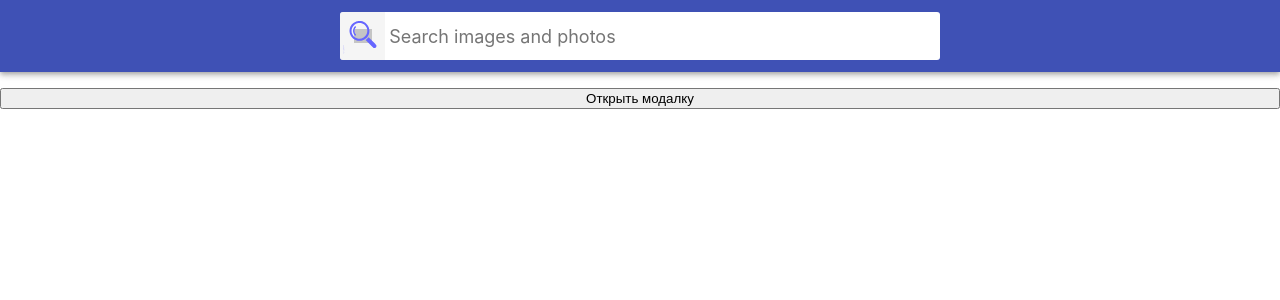
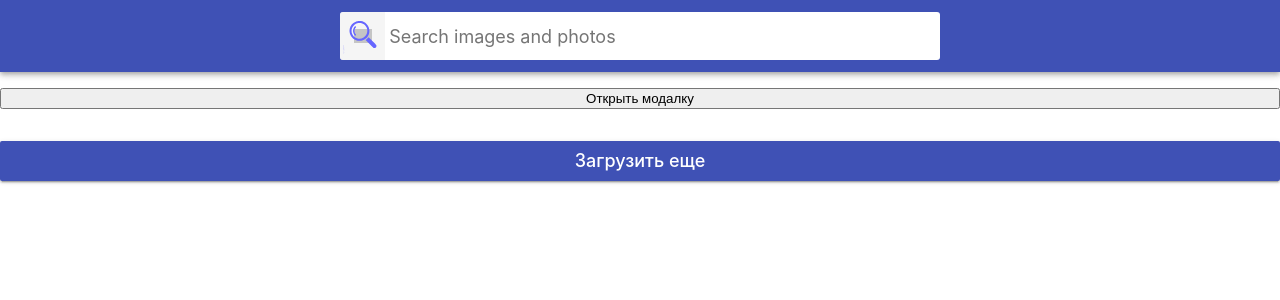
Before and after one commit to SvetlanaMerkurieva/goit-react-hw-03-image-finder, a React (Create React App) app: page / in a window 1280 px wide. Shown: the top 300 px of the page. Built offline with nearby package versions, Linux system fonts and the light colour scheme; grey boxes are pictures that could not be loaded.

Commit message:
Adds code for LoadMoreButton

```diff
--- a/src/components/App/App.jsx
+++ b/src/components/App/App.jsx
@@ -1,6 +1,7 @@
 import { Component } from 'react';
 import { Searchbar } from '../Searchbar/Searchbar';
 import { ImageGallery } from '../ImageGallery/ImageGallery';
+import { LoadMoreBtn } from '../Button/Button';
 import { Modal } from '../Modal/Modal';
 import s from './App.module.css';
 
@@ -28,6 +29,7 @@ class App extends Component {
           Открыть модалку
         </button>
         <ImageGallery imgName={this.state.imgName} />
+        <LoadMoreBtn />
       </div>
     );
   }
--- a/src/components/Button/Button.jsx
+++ b/src/components/Button/Button.jsx
@@ -1 +1,49 @@
+import { Component } from 'react';
+import { LoaderHere } from '../Loader/Loader';
 import s from '../Button/Button.module.css';
+
+export class LoadMoreBtn extends Component {
+  state = {};
+
+  /*constructor({ selector, hidden = false }) {
+    this.refs = this.getRefs(selector);
+
+    if ((hidden = true)) {
+      this.hide();
+    }
+  }
+  getRefs(selector) {
+    const refs = {};
+    refs.button = document.querySelector(selector);
+    refs.label = refs.button.querySelector('.label');
+    refs.spinner = refs.button.querySelector('.spinner');
+
+    return refs;
+  }
+  enable() {
+    this.refs.button.disable = false;
+    this.refs.label.textContent = 'Загрузить ещё';
+    this.refs.spinner.classlist.add('is-hidden');
+  }
+  disable() {
+    this.refs.button.disable = true;
+    this.refs.label.textContent = 'Загружаем...';
+    this.refs.spinner.classlist.remove('is-hidden');
+  }
+  show() {
+    this.refs.button.classlist.remove('is-hidden');
+  }
+  hide() {
+    this.refs.button.classlist.add('is-hidden');
+  }*/
+  render() {
+    return (
+      <button type="button" className={s.button}>
+        <span>
+          <LoaderHere />
+        </span>
+        <span className={s.label}>Загрузить еще</span>
+      </button>
+    );
+  }
+}
--- a/src/components/Loader/Loader.jsx
+++ b/src/components/Loader/Loader.jsx
@@ -2,7 +2,7 @@ import { Component } from 'react';
 import Loader from 'react-loader-spinner';
 import 'react-loader-spinner/dist/loader/css/react-spinner-loader.css';
 
-export default class LoaderHere extends Component {
+export class LoaderHere extends Component {
   //App
   render() {
     return (
```
Also changed, not shown: src/index.js (+5 -5 lines).
